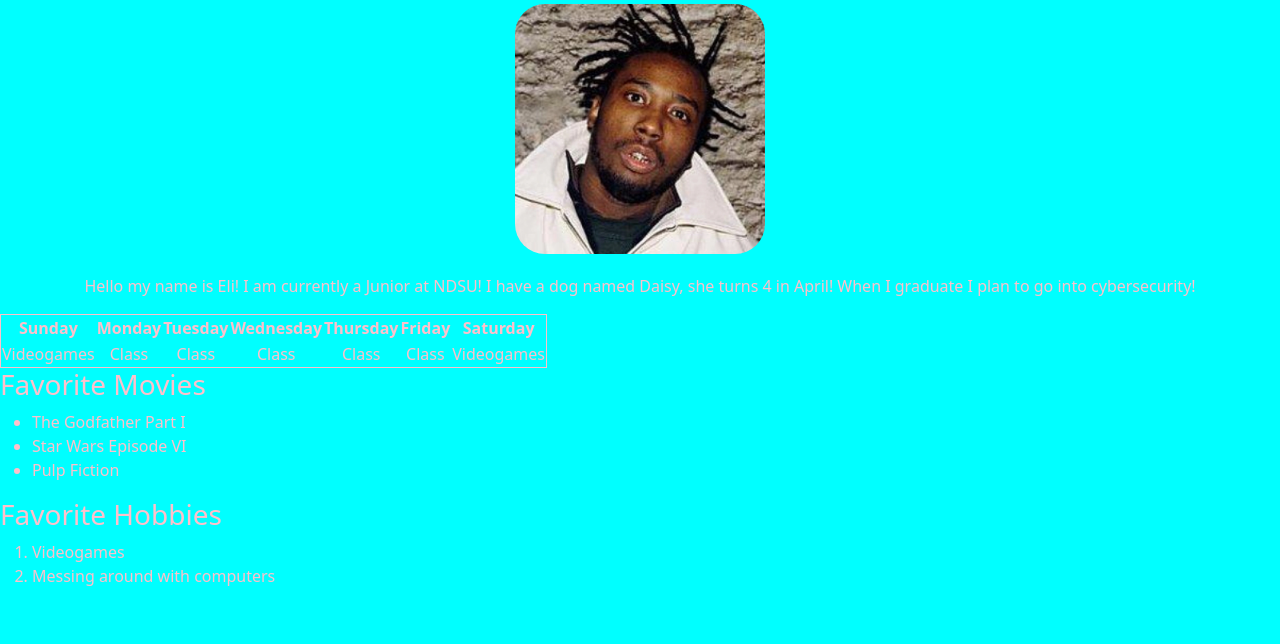
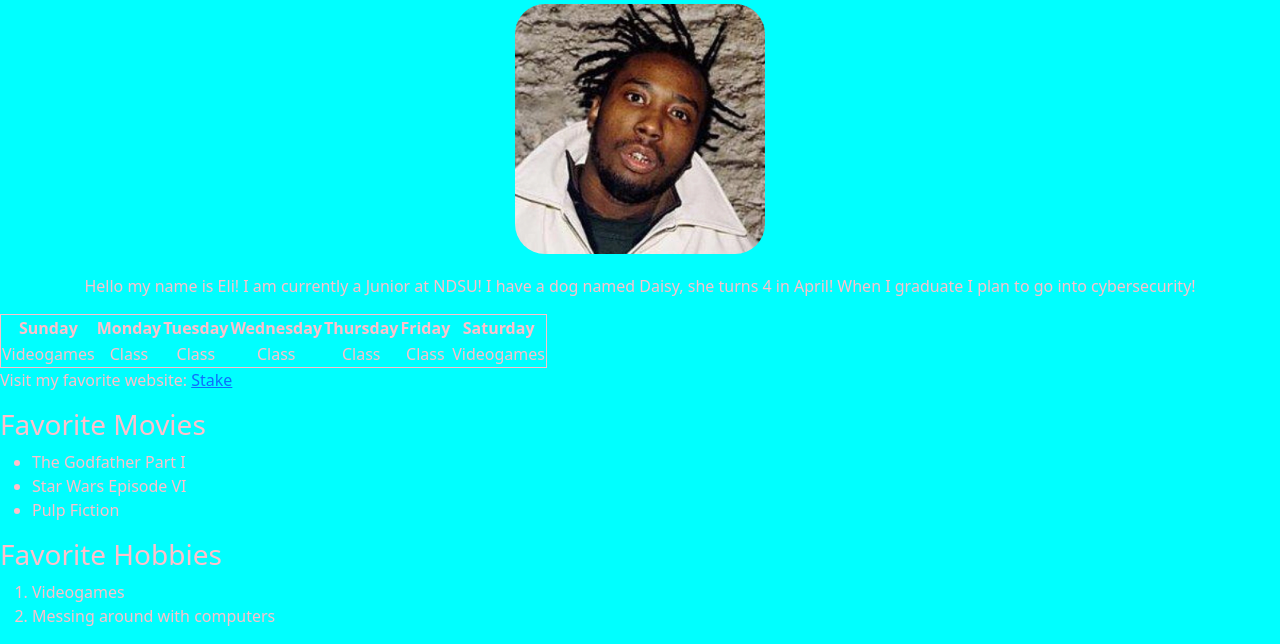
Before and after one commit to CSCI313-Spring2024/assignment-2-xponch0x, a plain HTML site: page index.html in a window 1280 px wide. Shown: the part 230-874 px from the top of the page. Before the commit the page ends 834 px from the top, so only its background shows below. Drawn offline with nearby package versions, Linux system fonts and the light colour scheme.

Commit message:
adding links

```diff
--- a/index.html
+++ b/index.html
@@ -78,6 +78,8 @@
       </div>
     </div>
     <div class="unordered">
+        <p>Visit my favorite website: <a href="https://stake.us/" >Stake</a></p>
+
         <h3>Favorite Movies</h3>
         <ul>
             <li>The Godfather Part I</li>
```
